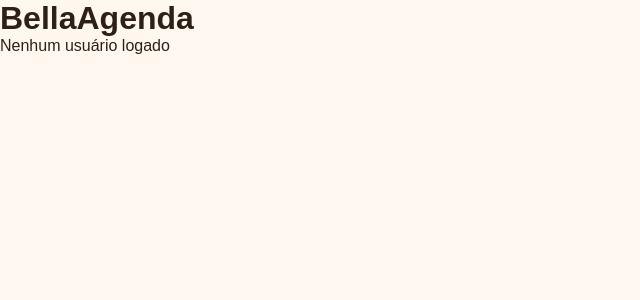
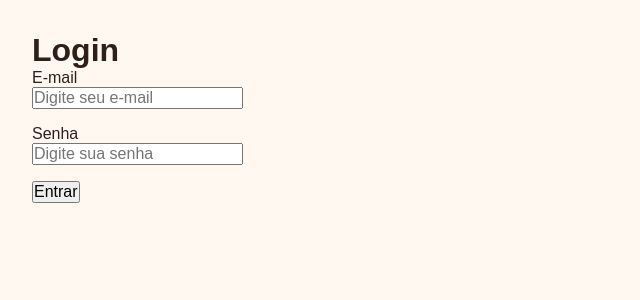
Before and after one commit to RaymoraKatielly/bellaagenda, a React (Vite) app: page / in a window 1280 px wide. Shown: the top 300 px of the page, without its empty margins (0-640 px from the left). Built offline with nearby package versions, Linux system fonts and the light colour scheme.

Commit message:
Update App.jsx

```diff
--- a/src/App.jsx
+++ b/src/App.jsx
@@ -1,3 +1,4 @@
+import Login from './pages/auth/Login'
 import { useAuth } from './hooks/useAuth'
 
 function App() {
@@ -7,10 +8,14 @@
     return <h1>Carregando...</h1>
   }
 
+  if (!user) {
+    return <Login />
+  }
+
   return (
-    <div>
+    <div style={{ padding: '2rem' }}>
       <h1>BellaAgenda</h1>
-      <p>{user ? `Usuário logado: ${user.email}` : 'Nenhum usuário logado'}</p>
+      <p>Usuário logado: {user.email}</p>
     </div>
   )
 }
```
